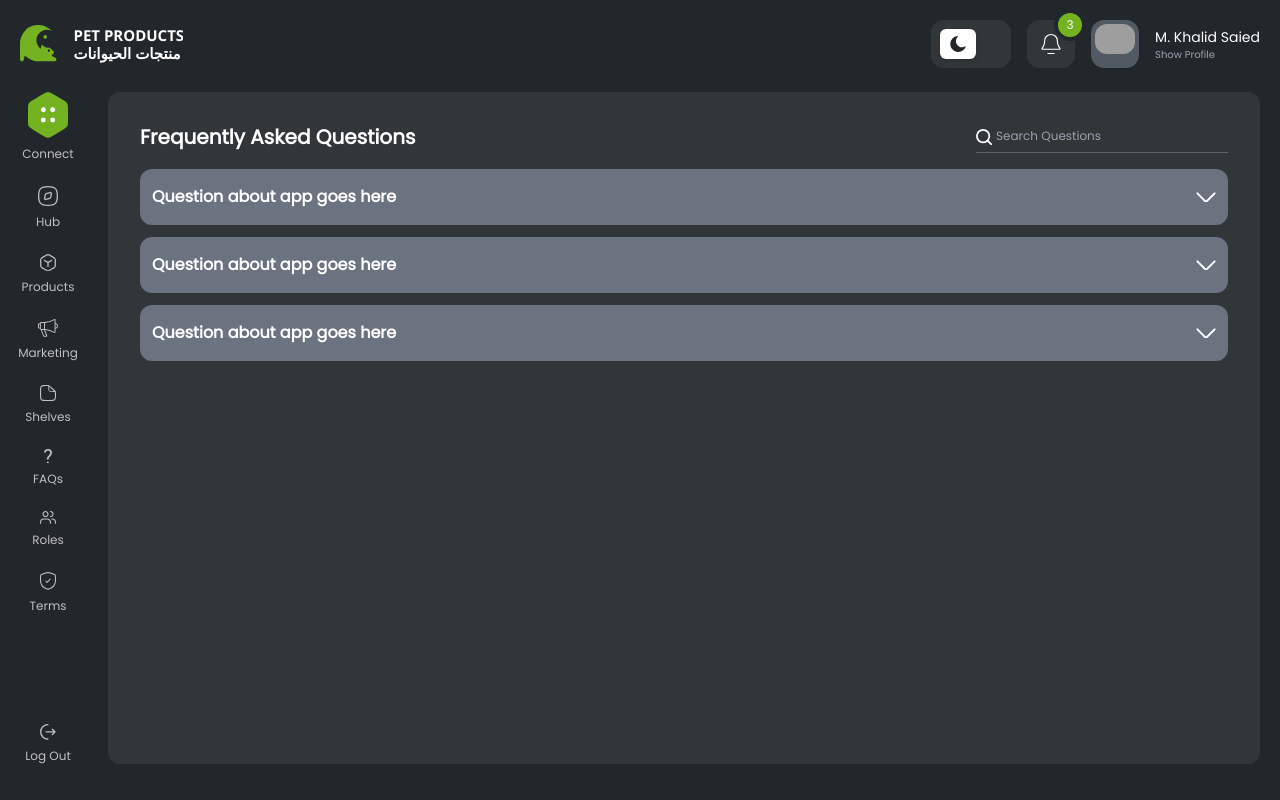
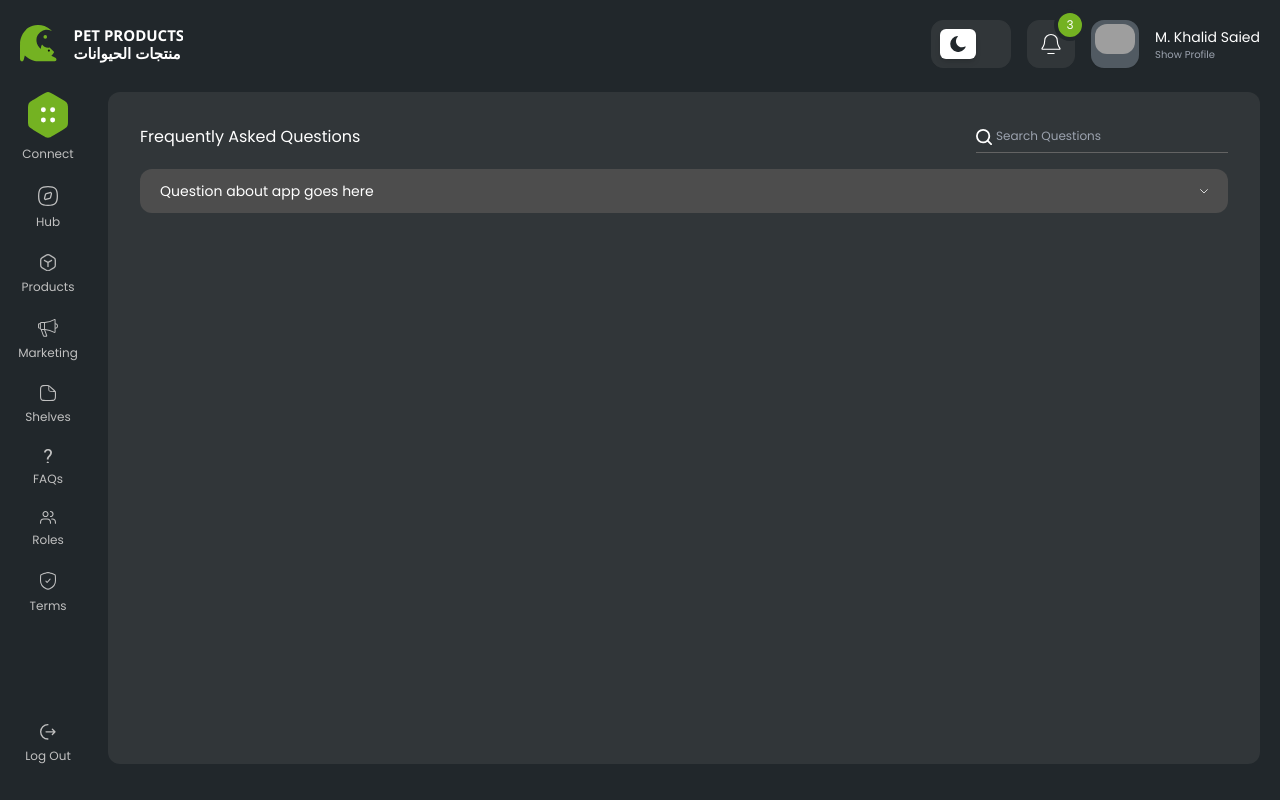
Before and after one commit to encoderit-rafi/pet_products, a React (Vite) app: page /faqs in a window 1280 px wide. Built offline with nearby package versions, Linux system fonts and the light colour scheme; grey boxes are pictures that could not be loaded.

Commit message:
12-11-2024 Frequently Asked Questions page

```diff
--- a/src/features/faqs/Faqs.jsx
+++ b/src/features/faqs/Faqs.jsx
@@ -15,13 +15,12 @@ import {
 } from "@headlessui/react";
 import BoxIcon from "@/assets/icons/BoxIcon";
 import DownIcon from "@/assets/icons/DownIcon";
+import Title from "@/assets/icons/Title";
 export default function Faqs() {
   return (
     <div className="flex flex-col h-full gap-4">
       <div className="flex items-center justify-between">
-        <h2 className="text-xl font-semibold capitalize">
-          Frequently Asked Questions
-        </h2>
+        <Title>Frequently Asked Questions</Title>
         <div className="flex items-center gap-4">
           <InputSearch placeholder="search questions" />
         </div>
@@ -29,49 +28,11 @@ export default function Faqs() {
       <div className="flex-1">
         <div className="h-full max-h-[600px] overflow-y-auto space-y-3 ">
           <Disclosure>
-            <DisclosureButton className="flex items-center justify-between w-full px-3 py-4 font-semibold bg-gray-500 rounded-xl group">
+            <DisclosureButton className="flex items-center justify-between w-full px-5 py-3 text-sm font-medium bg-custom_bg_seven rounded-xl group">
               Question about app goes here
-              <DownIcon className="w-5 transition-all duration-200 group-data-[open]:rotate-180" />
+              <DownIcon className="w-2 transition-all duration-200 group-data-[open]:rotate-180" />
             </DisclosureButton>
-            <DisclosurePanel className="mt-3">
-              Sed ut perspiciatis unde omnis iste natus error sit voluptatem
-              accusantium doloremque laudantium, totam rem aperiam, eaque ipsa
-              quae ab illor explicabo. Nemo enim ipsam voluptatem quia voluptas
-              sit aspernatur aut odit aut fugit, sed quia consequuntur ma gni
-              dolores eos qui ratione vwt m ipsum quia dolor sit amet,
-              consectetur, adipisci velit, sed quia noni Sed ut perspiciatis
-              unde omnis iste natus error sit voluptatem accusantium d e ab illo
-              inventore verita tis et quasi architecto beatae vitae dicta sunt
-              explicabo. Nemo enim ipsam voluptatem quia voluptas sit aspernatur
-              aut o tione voluptatem sequi nesciunt. Neque porro quisquam est,
-              qui dolorem ipsum.
-            </DisclosurePanel>
-          </Disclosure>
-          <Disclosure>
-            <DisclosureButton className="flex items-center justify-between w-full px-3 py-4 font-semibold bg-gray-500 rounded-xl group">
-              Question about app goes here
-              <DownIcon className="w-5 transition-all duration-200 group-data-[open]:rotate-180" />
-            </DisclosureButton>
-            <DisclosurePanel className="mt-3">
-              Sed ut perspiciatis unde omnis iste natus error sit voluptatem
-              accusantium doloremque laudantium, totam rem aperiam, eaque ipsa
-              quae ab illor explicabo. Nemo enim ipsam voluptatem quia voluptas
-              sit aspernatur aut odit aut fugit, sed quia consequuntur ma gni
-              dolores eos qui ratione vwt m ipsum quia dolor sit amet,
-              consectetur, adipisci velit, sed quia noni Sed ut perspiciatis
-              unde omnis iste natus error sit voluptatem accusantium d e ab illo
-              inventore verita tis et quasi architecto beatae vitae dicta sunt
-              explicabo. Nemo enim ipsam voluptatem quia voluptas sit aspernatur
-              aut o tione voluptatem sequi nesciunt. Neque porro quisquam est,
-              qui dolorem ipsum.
-            </DisclosurePanel>
-          </Disclosure>
-          <Disclosure>
-            <DisclosureButton className="flex items-center justify-between w-full px-3 py-4 font-semibold bg-gray-500 rounded-xl group">
-              Question about app goes here
-              <DownIcon className="w-5 transition-all duration-200 group-data-[open]:rotate-180" />
-            </DisclosureButton>
-            <DisclosurePanel className="mt-3">
+            <DisclosurePanel className="mt-3 text-base font-normal">
               Sed ut perspiciatis unde omnis iste natus error sit voluptatem
               accusantium doloremque laudantium, totam rem aperiam, eaque ipsa
               quae ab illor explicabo. Nemo enim ipsam voluptatem quia voluptas
--- a/src/index.css
+++ b/src/index.css
@@ -10,6 +10,7 @@
       --custom_bg_four: #74b222;
       --custom_bg_five: #515a62;
       --custom_bg_six: #f3f6f6;
+      --custom_bg_seven: #4d4d4d;
 
       --custom_text_one: #eeeeee;
       --custom_text_two: #ffffff;
@@ -29,6 +30,7 @@
       --custom_bg_four: #fcae18;
       --custom_bg_five: #ffffff;
       --custom_bg_six: #f3f6f6;
+      --custom_bg_seven: #4d4d4d;
 
       --custom_text_one: #aaabaa;
       --custom_text_two: #000000;
--- a/tailwind.config.js
+++ b/tailwind.config.js
@@ -12,6 +12,7 @@ export default {
         custom_bg_four: "var(--custom_bg_four)",
         custom_bg_five: "var(--custom_bg_five)",
         custom_bg_six: "var(--custom_bg_six)",
+        custom_bg_seven: "var(--custom_bg_seven)",
 
         custom_text_one: "var(--custom_text_one)",
         custom_text_two: "var(--custom_text_two)",
```
